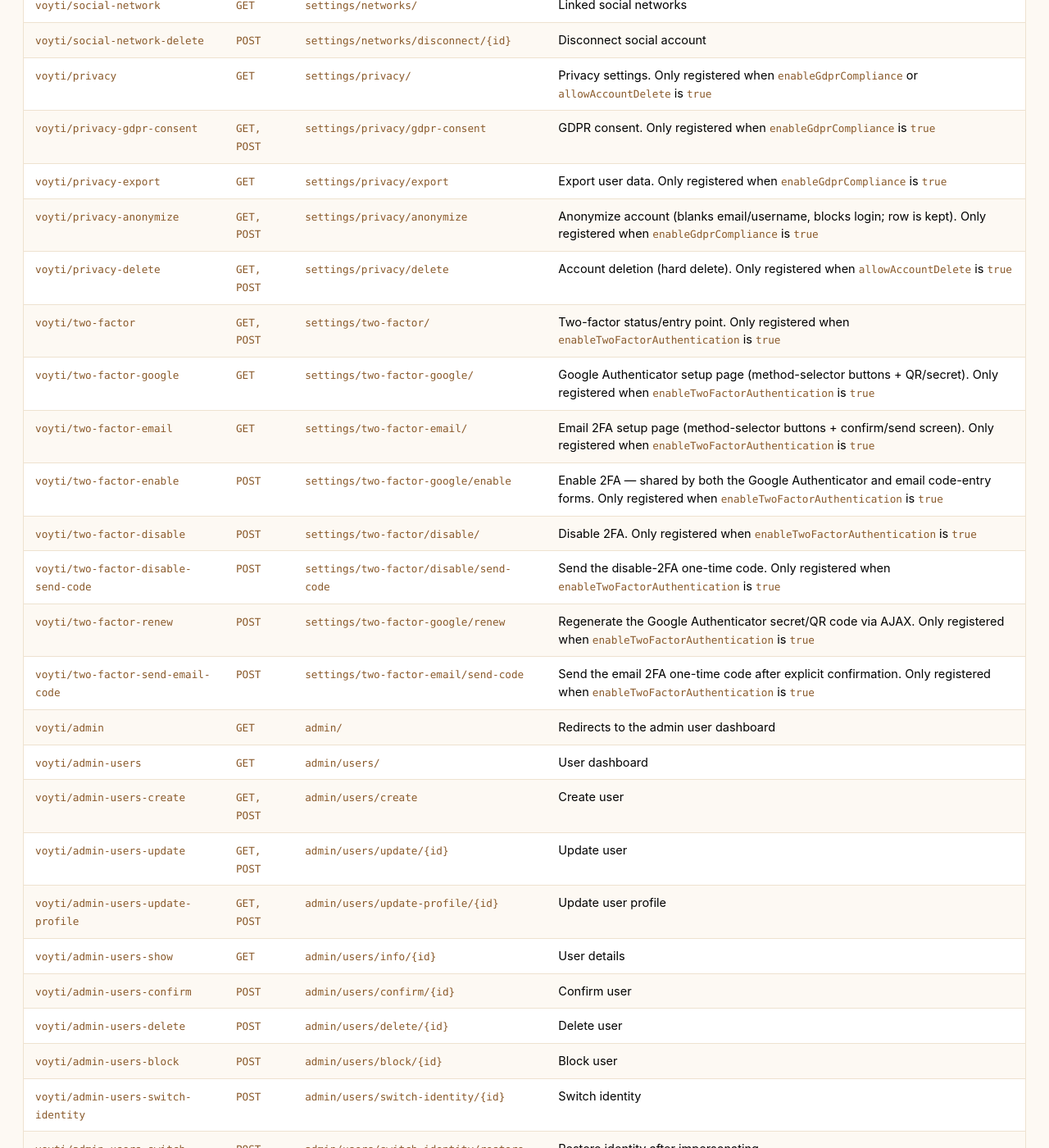
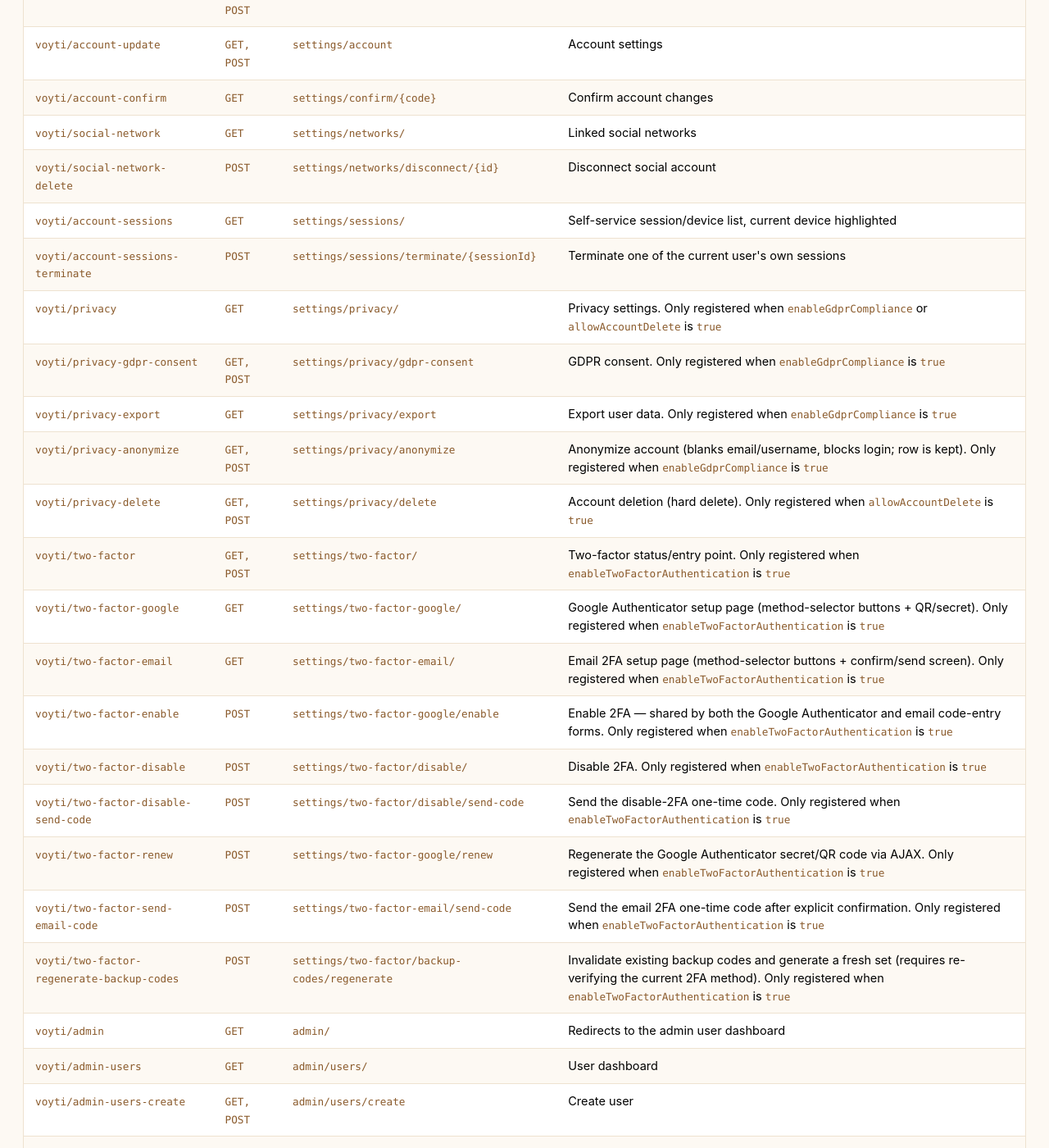
Before and after one commit to YiiRocks/YiiRocks.github.io, a Jekyll site: the page built from voyti/index.html, in a window 1280 px wide and 1400 px high, scrolled down 10784 px. Shown: the whole window at 82% size. Built offline with Jekyll 4.4.1, drawn with Linux system fonts in a browser that asks for light colours; a style sheet for code colours, icons or effects is not loaded; some of the changed text lies outside the part shown.

Commit message:
Sync voyti page with upstream README (backup codes, passwordHistoryLimit, enableAuditLog, new session/audit routes)

```diff
--- a/_data/projects.yml
+++ b/_data/projects.yml
@@ -156,7 +156,7 @@
     - label: Social authentication
       detail: 9 built-in providers
     - label: Two-factor authentication
-      detail: TOTP & email
+      detail: TOTP, email, and one-time backup codes
     - label: Password policies
       detail: complexity requirements, max age enforcement
     - label: Email change confirmation
--- a/voyti/index.html
+++ b/voyti/index.html
@@ -56,9 +56,11 @@
         <button type="button" class="copy-btn copy-btn--inline mb-3" data-clipboard="./yii migrate:up">./yii migrate:up</button>
         <p>
             One migration creates the <code>user</code>, <code>user_profile</code>,
-            <code>user_social_account</code>, <code>user_token</code>, and
-            <code>user_session_history</code> tables with all columns (2FA, GDPR,
-            password expiration, last login IP, etc.) included.
+            <code>user_social_account</code>, <code>user_token</code>,
+            <code>user_session_history</code>, <code>user_backup_code</code>,
+            <code>user_password_history</code>, and <code>audit_log</code>
+            tables with all columns (2FA, GDPR, password expiration, last
+            login IP, etc.) included.
         </p>
 
         <h4>3. Register routes</h4>
@@ -315,12 +317,20 @@
                 <div class="options-desc">Require passwords to contain an uppercase letter, a lowercase letter, a digit, and a special character. Default: <code>false</code>.</div>
             </div>
             <div class="options-row">
+                <div class="options-name">passwordHistoryLimit<span class="options-type"> int</span></div>
+                <div class="options-desc">Number of previous passwords remembered per user to prevent reuse. Only enforced when <code>enablePasswordExpiration</code> is <code>true</code> &mdash; there is no separate toggle. Default: <code>10</code>.</div>
+            </div>
+            <div class="options-row">
                 <div class="options-name">administratorPermissionName<span class="options-type"> ?string</span></div>
                 <div class="options-desc">Permission/role name granting admin access. Default: <code>'admin'</code>.</div>
             </div>
             <div class="options-row">
                 <div class="options-name">profileVisibility<span class="options-type"> ProfileVisibility</span></div>
                 <div class="options-desc">Profile visibility: <code>OWNER</code> = owner only, <code>ADMIN</code> = owner + admins, <code>USERS</code> = any authenticated user, <code>PUBLIC</code> = public. Default: <code>ProfileVisibility::USERS</code>.</div>
+            </div>
+            <div class="options-row">
+                <div class="options-name">enableAuditLog<span class="options-type"> bool</span></div>
+                <div class="options-desc">Record admin actions (RBAC and user management changes) to the <code>audit_log</code> table, viewable at <code>admin/audit-log/</code>. Default: <code>true</code>.</div>
             </div>
         </div>
 
@@ -671,6 +681,8 @@
                     <tr><td><code>voyti/account-confirm</code></td><td><code>GET</code></td><td><code>settings/confirm/{code}</code></td><td>Confirm account changes</td></tr>
                     <tr><td><code>voyti/social-network</code></td><td><code>GET</code></td><td><code>settings/networks/</code></td><td>Linked social networks</td></tr>
                     <tr><td><code>voyti/social-network-delete</code></td><td><code>POST</code></td><td><code>settings/networks/disconnect/{id}</code></td><td>Disconnect social account</td></tr>
+                    <tr><td><code>voyti/account-sessions</code></td><td><code>GET</code></td><td><code>settings/sessions/</code></td><td>Self-service session/device list, current device highlighted</td></tr>
+                    <tr><td><code>voyti/account-sessions-terminate</code></td><td><code>POST</code></td><td><code>settings/sessions/terminate/{sessionId}</code></td><td>Terminate one of the current user's own sessions</td></tr>
                     <tr><td><code>voyti/privacy</code></td><td><code>GET</code></td><td><code>settings/privacy/</code></td><td>Privacy settings. Only registered when <code>enableGdprCompliance</code> or <code>allowAccountDelete</code> is <code>true</code></td></tr>
                     <tr><td><code>voyti/privacy-gdpr-consent</code></td><td><code>GET, POST</code></td><td><code>settings/privacy/gdpr-consent</code></td><td>GDPR consent. Only registered when <code>enableGdprCompliance</code> is <code>true</code></td></tr>
                     <tr><td><code>voyti/privacy-export</code></td><td><code>GET</code></td><td><code>settings/privacy/export</code></td><td>Export user data. Only registered when <code>enableGdprCompliance</code> is <code>true</code></td></tr>
@@ -684,6 +696,7 @@
                     <tr><td><code>voyti/two-factor-disable-send-code</code></td><td><code>POST</code></td><td><code>settings/two-factor/disable/send-code</code></td><td>Send the disable-2FA one-time code. Only registered when <code>enableTwoFactorAuthentication</code> is <code>true</code></td></tr>
                     <tr><td><code>voyti/two-factor-renew</code></td><td><code>POST</code></td><td><code>settings/two-factor-google/renew</code></td><td>Regenerate the Google Authenticator secret/QR code via AJAX. Only registered when <code>enableTwoFactorAuthentication</code> is <code>true</code></td></tr>
                     <tr><td><code>voyti/two-factor-send-email-code</code></td><td><code>POST</code></td><td><code>settings/two-factor-email/send-code</code></td><td>Send the email 2FA one-time code after explicit confirmation. Only registered when <code>enableTwoFactorAuthentication</code> is <code>true</code></td></tr>
+                    <tr><td><code>voyti/two-factor-regenerate-backup-codes</code></td><td><code>POST</code></td><td><code>settings/two-factor/backup-codes/regenerate</code></td><td>Invalidate existing backup codes and generate a fresh set (requires re-verifying the current 2FA method). Only registered when <code>enableTwoFactorAuthentication</code> is <code>true</code></td></tr>
                     <tr><td><code>voyti/admin</code></td><td><code>GET</code></td><td><code>admin/</code></td><td>Redirects to the admin user dashboard</td></tr>
                     <tr><td><code>voyti/admin-users</code></td><td><code>GET</code></td><td><code>admin/users/</code></td><td>User dashboard</td></tr>
                     <tr><td><code>voyti/admin-users-create</code></td><td><code>GET, POST</code></td><td><code>admin/users/create</code></td><td>Create user</td></tr>
@@ -712,6 +725,7 @@
                     <tr><td><code>voyti/admin-rbac-rules-create</code></td><td><code>GET, POST</code></td><td><code>admin/rbac/rules/create</code></td><td>Create rule</td></tr>
                     <tr><td><code>voyti/admin-rbac-rules-update</code></td><td><code>GET, POST</code></td><td><code>admin/rbac/rules/update/{name}</code></td><td>Update rule</td></tr>
                     <tr><td><code>voyti/admin-rbac-rules-delete</code></td><td><code>POST</code></td><td><code>admin/rbac/rules/delete/{name}</code></td><td>Delete rule</td></tr>
+                    <tr><td><code>voyti/admin-audit-log</code></td><td><code>GET</code></td><td><code>admin/audit-log/</code></td><td>Audit log of admin actions (RBAC and user management changes). Populated when <code>enableAuditLog</code> is <code>true</code></td></tr>
                 </tbody>
             </table>
         </div>
```
